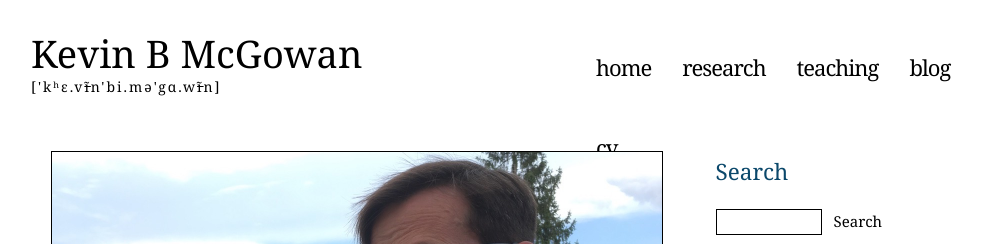
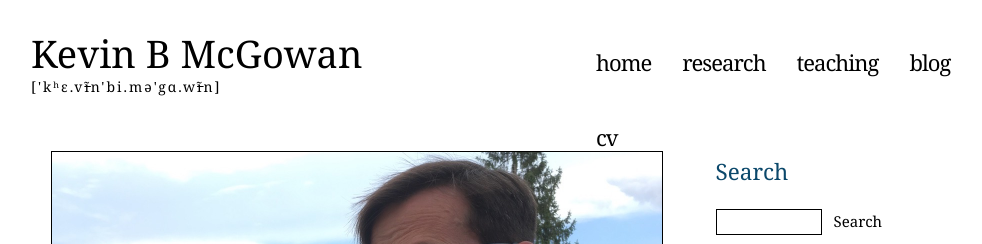
Before and after one commit to kbmcgowan/kbmcgowan.github.io, a Jekyll site: the page built from index.html, in a window 1280 px wide. Shown: the top 244 px of the page, without its empty margins (134-1116 px from the left). Built offline with Jekyll 4.4.1, drawn with Linux system fonts in a browser that asks for light colours; nearby versions of some CDN libraries; some web fonts are replaced; library files that are not in the unit come from our copies.

Commit message:
Update simple.css

```diff
--- a/css/simple.css
+++ b/css/simple.css
@@ -208,7 +208,7 @@ div.scrollableArea
 	float: left;
 	height: 45px;
 	margin-right: 1px;
-	padding: 35px 15px 0px 15px;
+	padding: 30px 15px 0px 15px;
 	letter-spacing: -1px;
 	text-decoration: none;
 	text-align: center;
```
